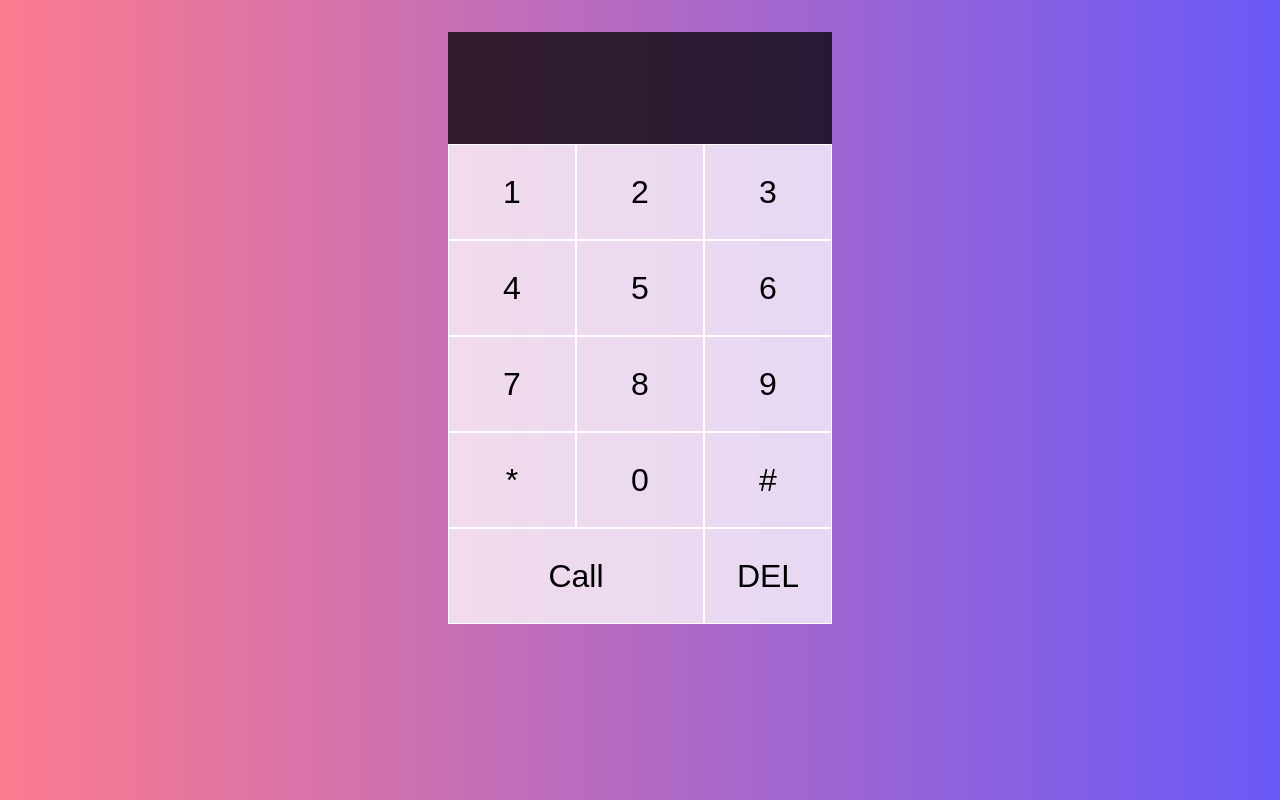
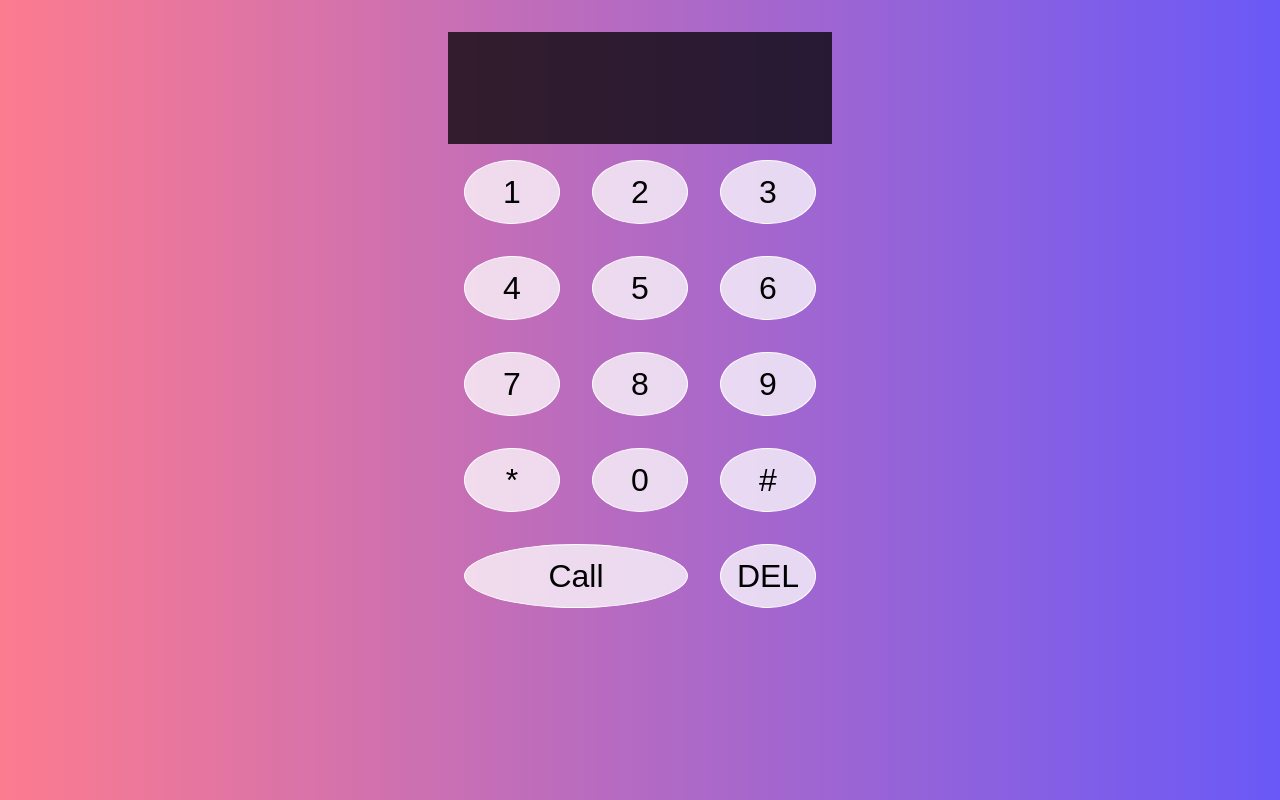
Before and after one commit to sophia4422/react-disco-practice, a React (Create React App) app: page / in a window 1280 px wide. Built offline with nearby package versions, Linux system fonts and the light colour scheme.

Commit message:
turned buttons into circles

```diff
--- a/src/index.css
+++ b/src/index.css
@@ -21,6 +21,8 @@ body {
   border: 1px solid white;
   outline: none;
   background-color: rgba(255, 255, 255, 0.75);
+  border-radius: 80%;
+  margin: 1rem;
 }
 
 .monkey-grid > button:hover,
```
